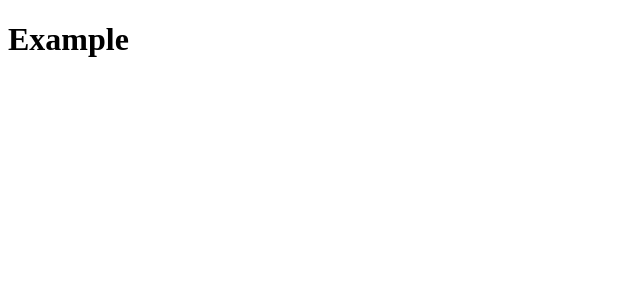
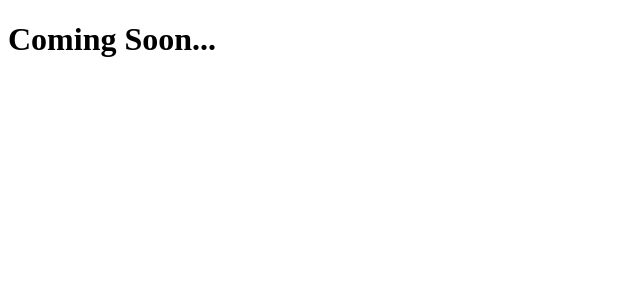
Before and after one commit to basedantoni/portfolio, a Next.js app: page /blog in a window 1280 px wide. Shown: the top 300 px of the page, without its empty margins (0-640 px from the left). Built offline with nearby package versions, Linux system fonts and the light colour scheme.

Commit message:
:lipstick: Updated Blog index file

```diff
--- a/pages/blog/index.js
+++ b/pages/blog/index.js
@@ -1,7 +1,7 @@
 export default function Posts() {
   return (
-    <div>
-      <h1>Example</h1>
+    <div className="flex justify-center align-middle">
+      <h1 className="text-6xl">Coming Soon...</h1>
     </div>
   )
 }
```
